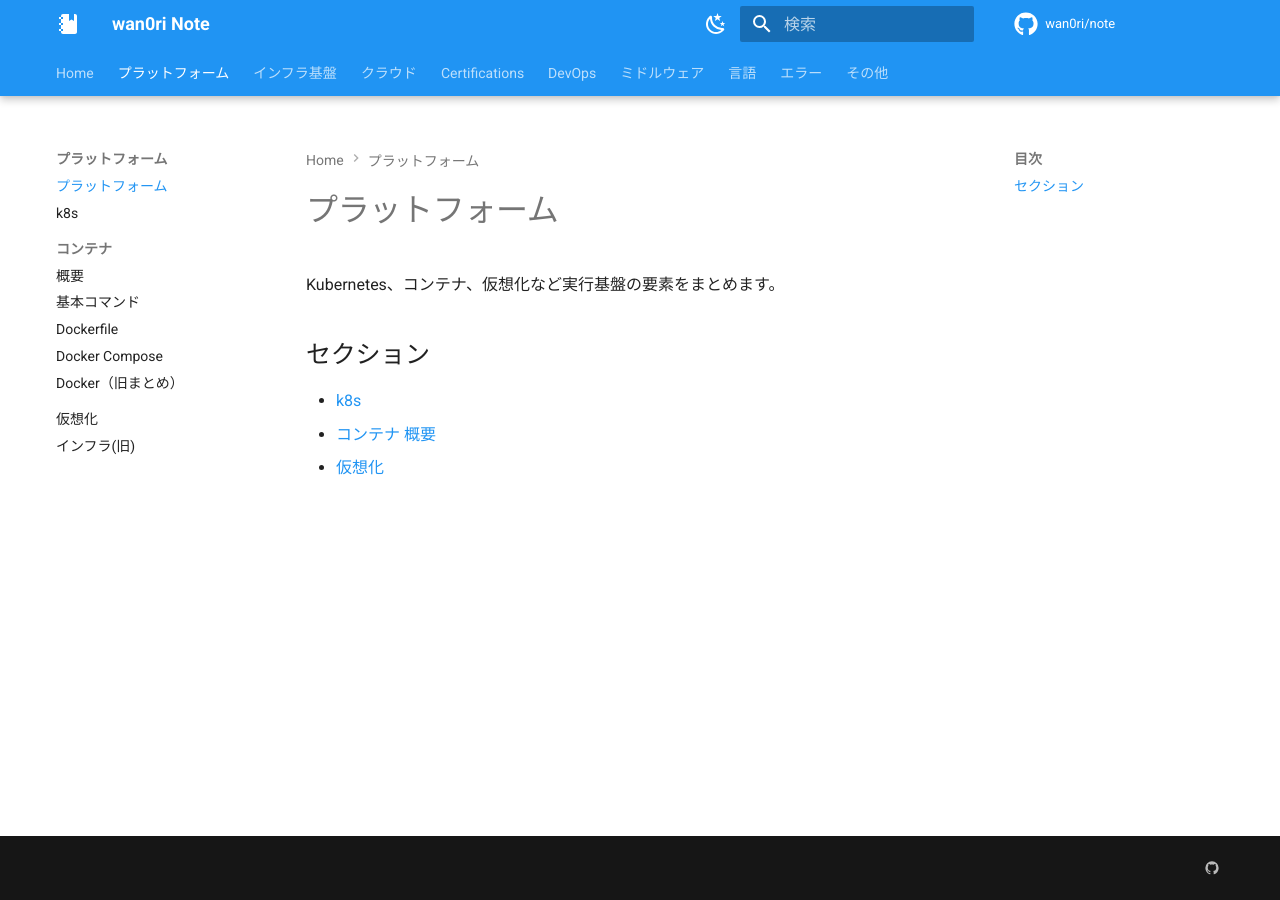
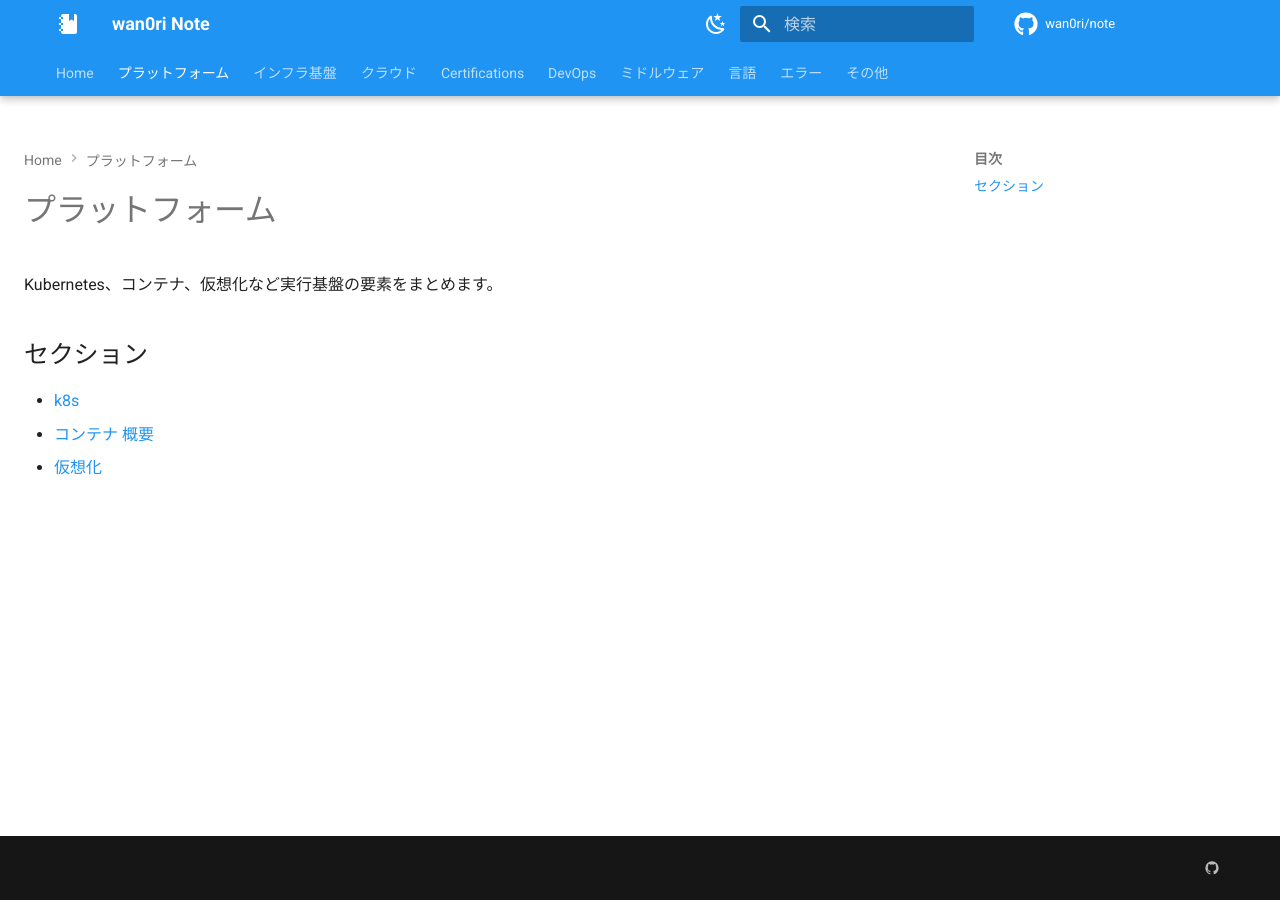
Before and after one commit to wan0ri/note, an MkDocs documentation site: the page built from docs/platform/index.md, in a window 1280 px wide. Built offline with MkDocs 1.6.1 and Material for MkDocs 9.7.7, drawn with Linux system fonts in a browser that asks for light colours; comment, search, counter and statistics services are not loaded.

Commit message:
feat: 左ナビゲーションを非表示にし、本文の余白を調整

```diff
--- a/docs/stylesheets/extra.css
+++ b/docs/stylesheets/extra.css
@@ -21,3 +21,15 @@
 .hero__buttons .md-button { margin-right: .4rem; }
 
 /* （ヘッダー関連カスタマイズは撤回済み） */
+
+/* ===== グローバルで左ナビ（プライマリサイドバー）を非表示 ===== */
+.md-sidebar--primary {
+  display: none;
+}
+
+/* 左ナビ非表示時に余白を詰めて本文を広げる */
+@media screen and (min-width: 960px) {
+  .md-main__inner {
+    margin-left: 0;
+  }
+}
```
